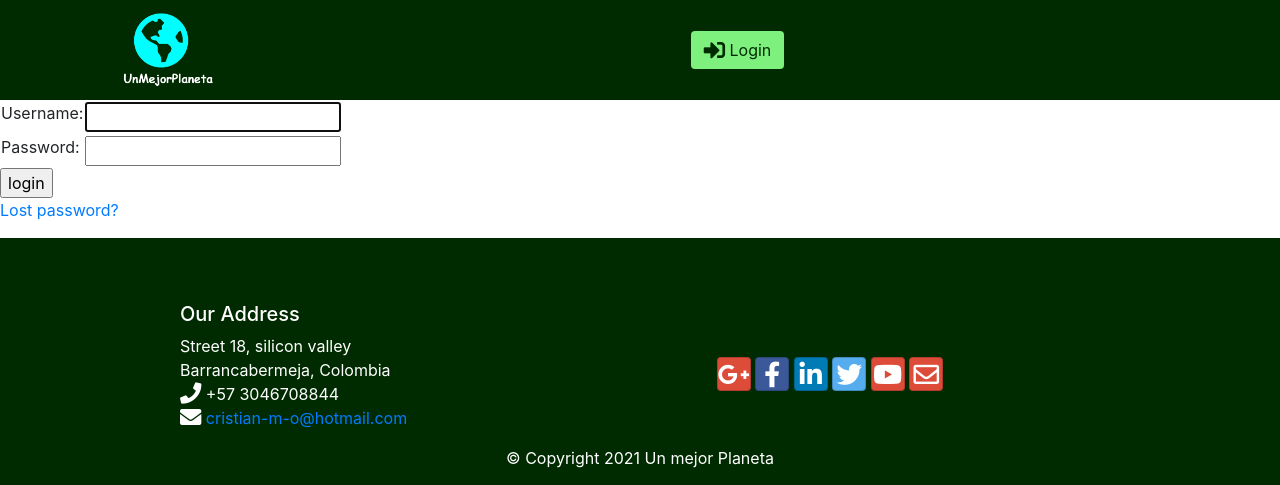
After one commit to cristianMiranda-Oro/unmejorplaneta, a Django app: page /accounts/login/ in a window 1280 px wide. The commit adds this page. Shown: the top 485 px of the page. Run offline with Django 4.2, Linux system fonts and the light colour scheme; some libraries are stand-ins or nearby versions.

Commit message:
login part2

```diff
--- a/home/templates/base_plantilla.html
+++ b/home/templates/base_plantilla.html
@@ -73,17 +73,39 @@
                                                     </button>
                                                 </div>
                                                 <div class="modal-body">
-                                                    <form>
-                                                        <div class="form-group">
-                                                          <label for="exampleInputEmail1">User</label>
-                                                          <input type="email" class="form-control" id="exampleInputEmail1" aria-describedby="emailHelp" placeholder="Enter email">
-                                                        </div>
-                                                        <div class="form-group">
-                                                          <label for="exampleInputPassword1">Password</label>
-                                                          <input type="password" class="form-control" id="exampleInputPassword1" placeholder="Password">
-                                                        </div>
-                                                        <button type="submit" class="btn btn-primary">Login</button>
-                                                      </form>
+
+
+
+                                                    {% if form.errors %}
+                                                        <p>Your username and password didn't match. Please try again.</p>
+                                                    {% endif %}
+
+                                                    {% if next %}
+                                                        {% if user.is_authenticated %}
+                                                        <p>Your account doesn't have access to this page. To proceed,
+                                                        please login with an account that has access.</p>
+                                                        {% else %}
+                                                        <p>Please login to see this page.</p>
+                                                        {% endif %}
+                                                    {% endif %}
+
+                                                    <form method="post" action="{% url 'login' %}">
+                                                        {% csrf_token %}
+                                                        <table>
+                                                        <tr>
+                                                            <td>{{ form.username.label_tag }}</td>
+                                                            <td>{{ form.username }}</td>
+                                                        </tr>
+                                                        <tr>
+                                                            <td>{{ form.password.label_tag }}</td>
+                                                            <td>{{ form.password }}</td>
+                                                        </tr>
+                                                        </table>
+                                                        <input type="submit" value="login" />
+                                                        <input type="hidden" name="next" value="{{ next }}" />
+                                                    </form>
+
+
                                                 </div>
                                                 <div class="modal-footer">
                                                     <button type="button" class="btn btn-secondary" data-dismiss="modal">Close</button>
--- a/home/views.py
+++ b/home/views.py
@@ -1,7 +1,7 @@
 from django.shortcuts import render
 from django.views import View
 from django.conf import settings
-
+from django.contrib.auth.forms import AuthenticationForm
 # Create your views here.
 
 class HomeView(View):
@@ -11,7 +11,8 @@ class HomeView(View):
         islocal = host.find('localhost') >= 0 or host.find('127.0.0.1') >= 0
         contex = {
             'installed': settings.INSTALLED_APPS,
-            'islocal': islocal
+            'islocal': islocal,
+            'form': AuthenticationForm
         }
         return render(request, 'home/index.html', contex)
 
--- /dev/null
+++ b/templates/registration/login.html
@@ -0,0 +1,37 @@
+{% extends "base_plantilla.html" %}
+
+{% block content %}
+
+  {% if form.errors %}
+    <p>Your username and password didn't match. Please try again.</p>
+  {% endif %}
+
+  {% if next %}
+    {% if user.is_authenticated %}
+      <p>Your account doesn't have access to this page. To proceed,
+      please login with an account that has access.</p>
+    {% else %}
+      <p>Please login to see this page.</p>
+    {% endif %}
+  {% endif %}
+
+  <form method="post" action="{% url 'login' %}">
+    {% csrf_token %}
+    <table>
+      <tr>
+        <td>{{ form.username.label_tag }}</td>
+        <td>{{ form.username }}</td>
+      </tr>
+      <tr>
+        <td>{{ form.password.label_tag }}</td>
+        <td>{{ form.password }}</td>
+      </tr>
+    </table>
+    <input type="submit" value="login" />
+    <input type="hidden" name="next" value="{{ next }}" />
+  </form>
+
+  {# Assumes you setup the password_reset view in your URLconf #}
+  <p><a href="{% url 'password_reset' %}">Lost password?</a></p>
+
+{% endblock %}
--- a/unmejorplaneta/urls.py
+++ b/unmejorplaneta/urls.py
@@ -25,4 +25,5 @@ from django.conf.urls.static import static
 urlpatterns = [
     path('admin/', admin.site.urls),
     path('', include('home.urls')),
+    path('accounts/', include('django.contrib.auth.urls')),  # Keep
 ] + static(settings.STATIC_URL, document_root=settings.STATIC_ROOT)
```
Also changed, not shown: unmejorplaneta/settings.py (+6 -2 lines).
